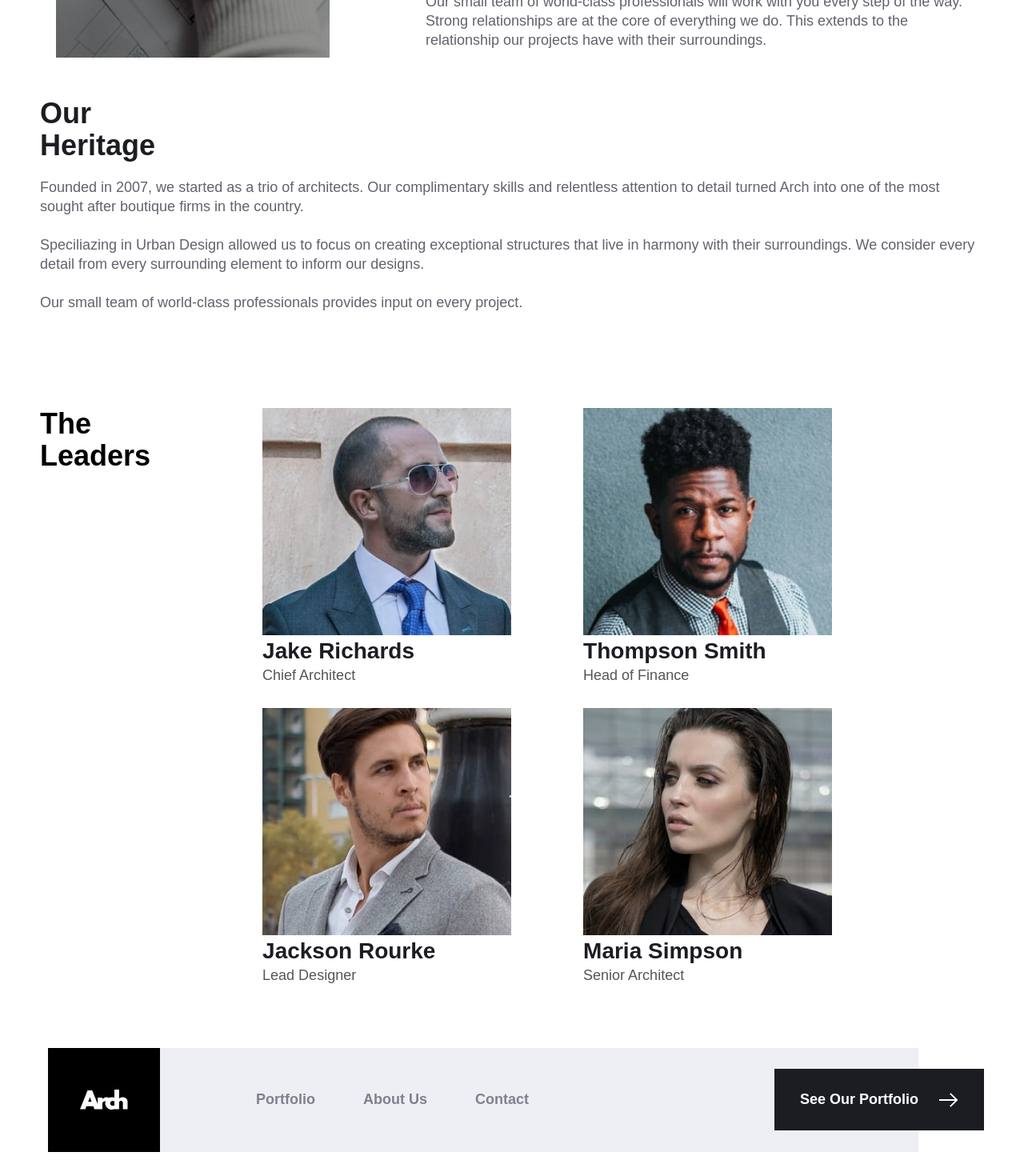
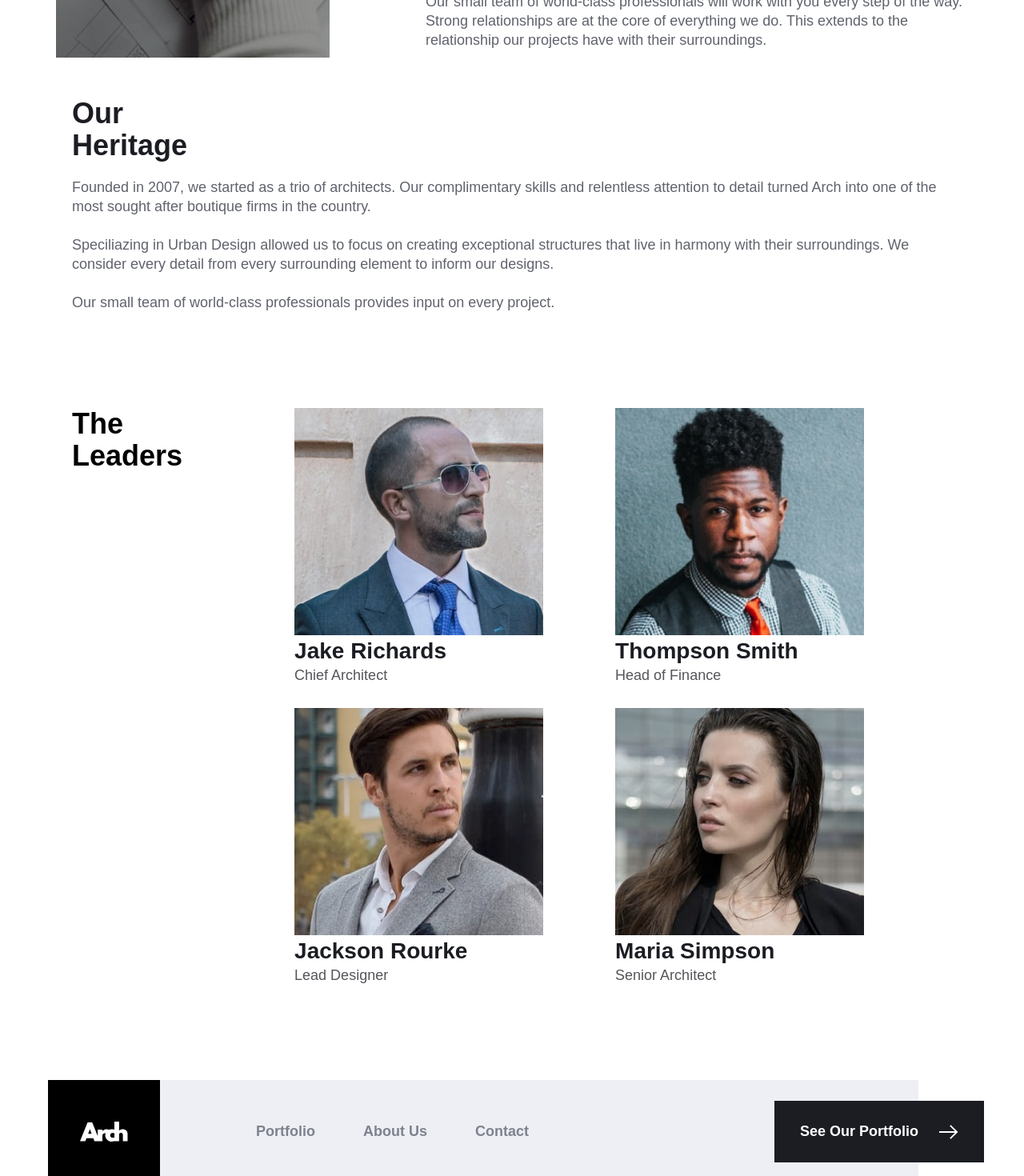
Before and after one commit to anetakasprzak/fm-arch-studio-multi-page-website, a Next.js app: page /about in a window 1280 px wide. Shown: the part 780-2250 px from the top of the page at 80% size. Before the commit the page ends 2220 px from the top, so only its background shows below. Built offline with nearby package versions, Linux system fonts and the light colour scheme.

Commit message:
fix about page spacing and paddings

```diff
--- a/app/(root)/about/page.styled.js
+++ b/app/(root)/about/page.styled.js
@@ -158,6 +158,10 @@ export const HeritageSection = styled.section`
     padding: 0 5rem;
   }
 
+  @media screen and (min-width: 28.5em) {
+    padding: 0 9rem;
+  }
+
   @media screen and (min-width: 90em) {
     padding: 8rem 12rem;
   }
@@ -198,6 +202,7 @@ export const LeadersSection = styled.section`
 
   @media screen and (min-width: 72em) {
     gap: 14rem;
+    margin-bottom: 4rem;
   }
 
   @media screen and (min-width: 90em) {
@@ -214,6 +219,11 @@ export const LeadersHeading = styled.h2`
   @media screen and (min-width: 28.5em) {
     font-size: 3.6rem;
     margin-bottom: 4rem;
+    margin-left: 4rem;
+  }
+
+  @media screen and (min-width: 90em) {
+    margin-left: 0;
   }
 `;
 
```
